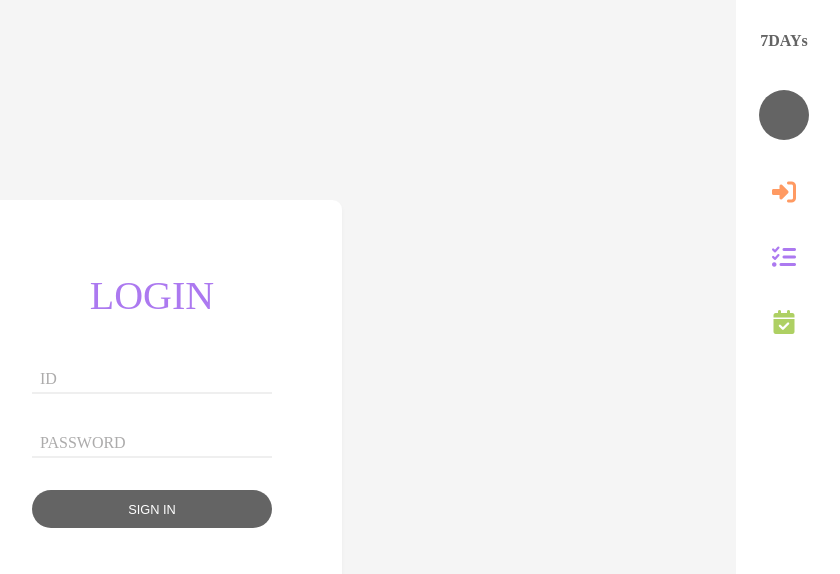
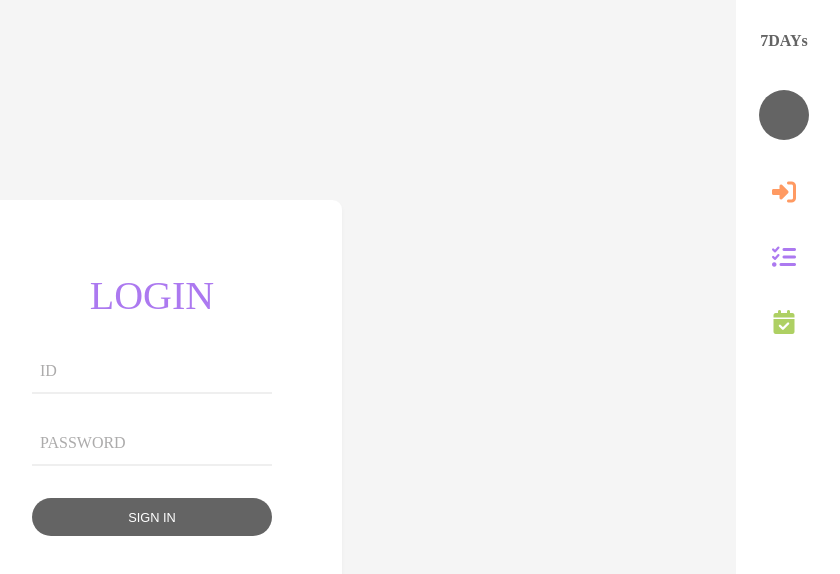
Before and after one commit to JoeunNAL/todo-good-job, a React (Create React App) app: page /login in a window 1280 px wide. Shown: the top 574 px of the page, without its empty margins (432-1272 px from the left). Built offline with nearby package versions, Linux system fonts and the light colour scheme.

Commit message:
design: 로그인 input 수정

```diff
--- a/src/components/Login.js
+++ b/src/components/Login.js
@@ -1,4 +1,4 @@
-import styled from "styled-components";
+import styled from 'styled-components';
 const LoginContainer = styled.main`
   background-color: var(--bg-grey);
   height: 100vh;
@@ -42,8 +42,9 @@ const InputGroup = styled.div`
     /* border-radius: 0.3rem; */
     /* outline: 2px solid #efefef; */
     width: 240px;
-    height: 2rem;
+    height: 2.5rem;
     font-size: 1.2rem;
+    padding: 12px 12px;
   }
   .inputLabel {
     color: var(--mid-grey);
```
